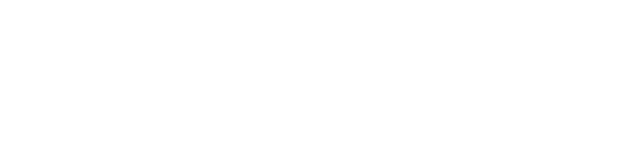
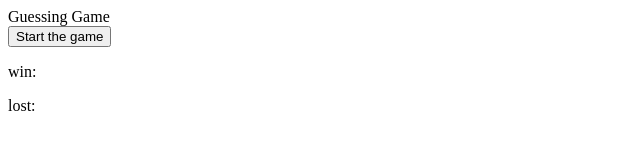
Before and after one commit to Emil1577/30-Mini-Project, a plain HTML site: page index.html in a window 1280 px wide. Shown: the whole page, without its empty margins (0-640 px from the left). Drawn offline with Linux system fonts and the light colour scheme.

Commit message:
html done

```diff
--- a/index.html
+++ b/index.html
@@ -9,6 +9,19 @@
 </head>
 <body>
 
+    <header>
+        <div>Guessing Game</div>
+        <button id="start" type="button">Start the game</button>
+    </header>
+
+    <div id="guess-word">
+
+    </div>
+
+    <div id="score">
+        <p>win: <span id="win"></span></p>
+        <p>lost: <span id="lost"></span></p>
+    </div>
     <script src="./assets/script/script.js"></script>
 </body>
 </html>
```
